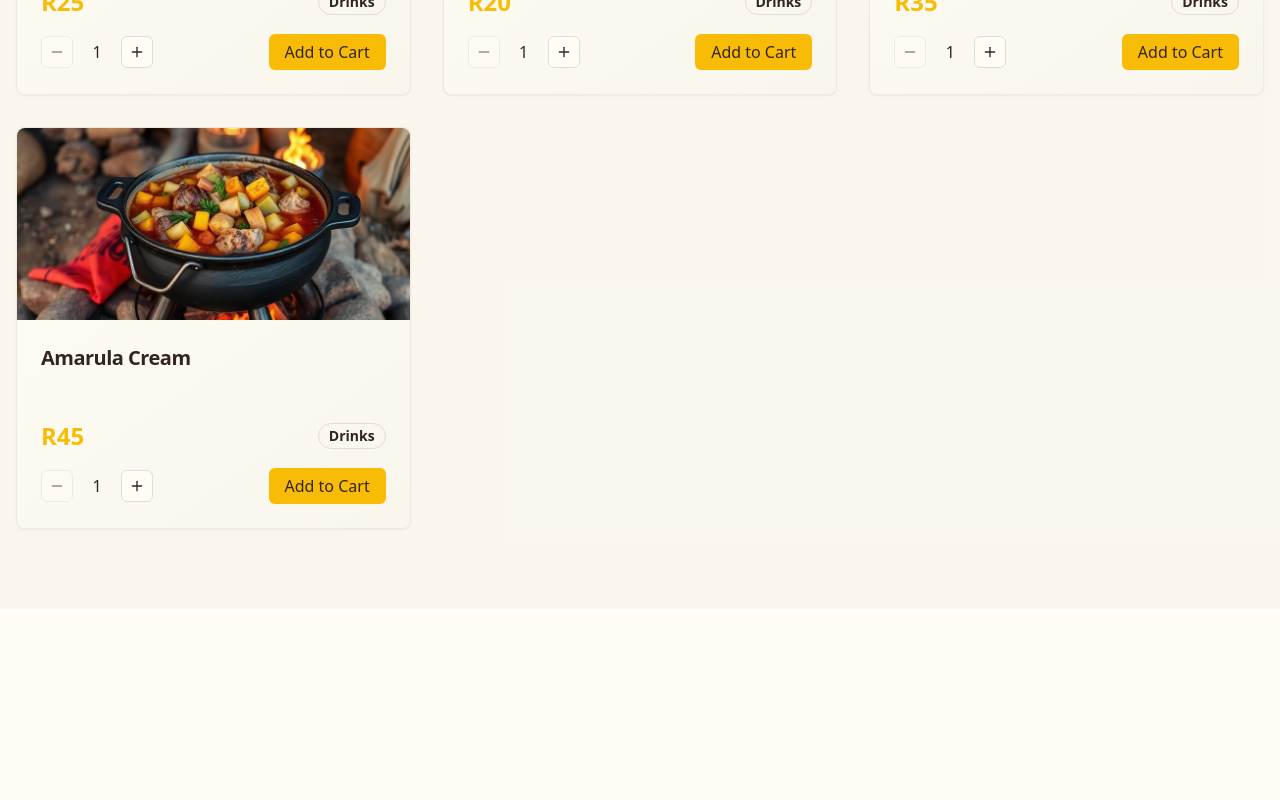
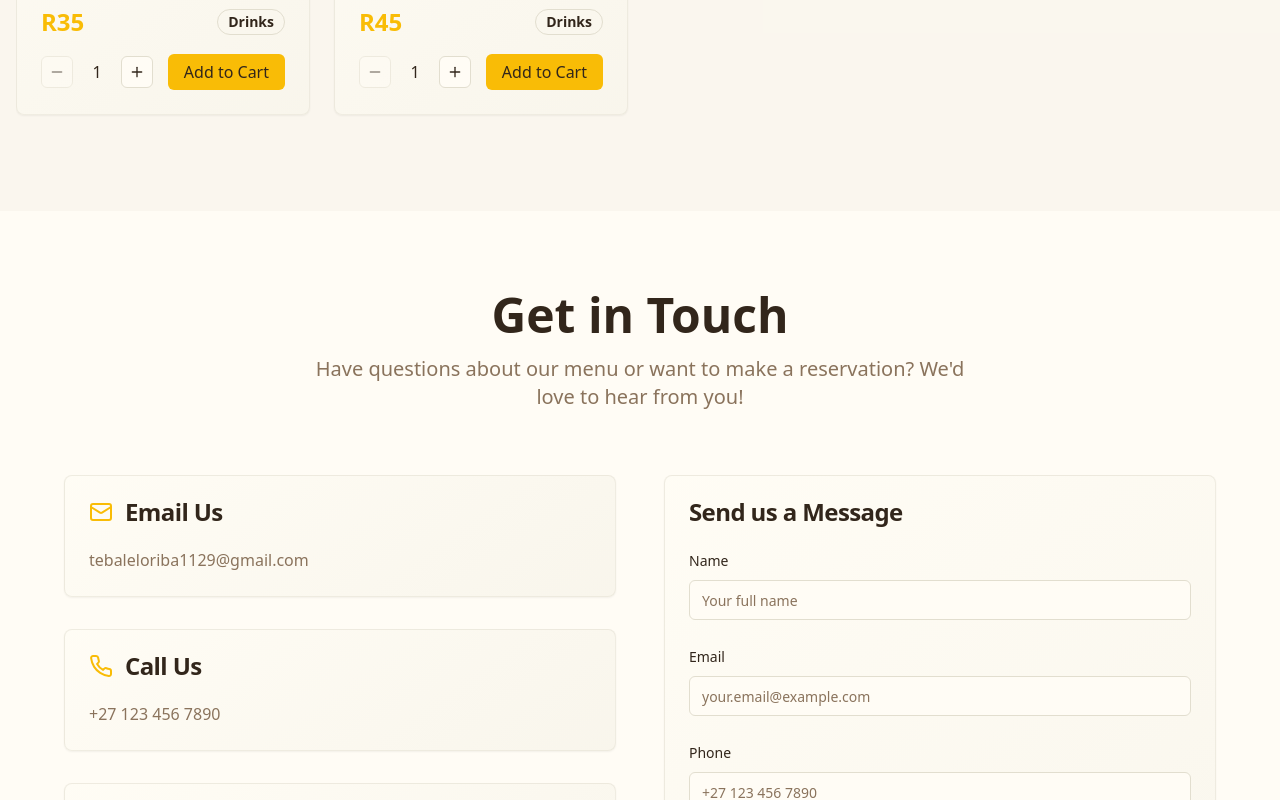
Before and after one commit to Tebaleloriba/braai-and-pap-order, a React (Vite) app: page / in a window 1280 px wide. Shown: the part 2000-2800 px from the top of the page. Before the commit the page ends 2673 px from the top, so only its background shows below. Built offline with nearby package versions, Linux system fonts and the light colour scheme.

Commit message:
Add contact form and menu cards
Add a contact form to the bottom of the page. Update the menu section to display choices as cards with hover effects. Ensure horizontal scrolling for menu items if they don't fit the screen.

```diff
--- /dev/null
+++ b/src/components/ContactForm.tsx
@@ -0,0 +1,182 @@
+import { useState } from "react";
+import { Card, CardContent, CardHeader, CardTitle } from "@/components/ui/card";
+import { Button } from "@/components/ui/button";
+import { Input } from "@/components/ui/input";
+import { Textarea } from "@/components/ui/textarea";
+import { Label } from "@/components/ui/label";
+import { Mail, Phone, MapPin, Send } from "lucide-react";
+import { useToast } from "@/hooks/use-toast";
+
+const ContactForm = () => {
+  const [formData, setFormData] = useState({
+    name: "",
+    email: "",
+    phone: "",
+    message: ""
+  });
+  const [isSubmitting, setIsSubmitting] = useState(false);
+  const { toast } = useToast();
+
+  const handleInputChange = (e: React.ChangeEvent<HTMLInputElement | HTMLTextAreaElement>) => {
+    const { name, value } = e.target;
+    setFormData(prev => ({ ...prev, [name]: value }));
+  };
+
+  const handleSubmit = async (e: React.FormEvent) => {
+    e.preventDefault();
+    setIsSubmitting(true);
+
+    // Simulate form submission
+    await new Promise(resolve => setTimeout(resolve, 1000));
+
+    toast({
+      title: "Message Sent!",
+      description: "We'll get back to you soon. Thank you for contacting us!"
+    });
+
+    setFormData({ name: "", email: "", phone: "", message: "" });
+    setIsSubmitting(false);
+  };
+
+  return (
+    <section className="py-20 bg-background">
+      <div className="container mx-auto px-4">
+        <div className="text-center mb-16">
+          <h2 className="text-4xl md:text-5xl font-bold text-foreground mb-4">
+            Get in Touch
+          </h2>
+          <p className="text-xl text-muted-foreground max-w-2xl mx-auto">
+            Have questions about our menu or want to make a reservation? We'd love to hear from you!
+          </p>
+        </div>
+
+        <div className="grid lg:grid-cols-2 gap-12 max-w-6xl mx-auto">
+          {/* Contact Information */}
+          <div className="space-y-8">
+            <Card className="hover:shadow-warm transition-all duration-300 bg-gradient-card border-border/50">
+              <CardHeader>
+                <CardTitle className="flex items-center gap-3 text-foreground">
+                  <Mail className="h-6 w-6 text-primary" />
+                  Email Us
+                </CardTitle>
+              </CardHeader>
+              <CardContent>
+                <p className="text-muted-foreground">tebaleloriba1129@gmail.com</p>
+              </CardContent>
+            </Card>
+
+            <Card className="hover:shadow-warm transition-all duration-300 bg-gradient-card border-border/50">
+              <CardHeader>
+                <CardTitle className="flex items-center gap-3 text-foreground">
+                  <Phone className="h-6 w-6 text-primary" />
+                  Call Us
+                </CardTitle>
+              </CardHeader>
+              <CardContent>
+                <p className="text-muted-foreground">+27 123 456 7890</p>
+              </CardContent>
+            </Card>
+
+            <Card className="hover:shadow-warm transition-all duration-300 bg-gradient-card border-border/50">
+              <CardHeader>
+                <CardTitle className="flex items-center gap-3 text-foreground">
+                  <MapPin className="h-6 w-6 text-primary" />
+                  Visit Us
+                </CardTitle>
+              </CardHeader>
+              <CardContent>
+                <p className="text-muted-foreground">
+                  123 Heritage Street<br />
+                  Cape Town, Western Cape<br />
+                  South Africa
+                </p>
+              </CardContent>
+            </Card>
+          </div>
+
+          {/* Contact Form */}
+          <Card className="hover:shadow-warm transition-all duration-300 bg-gradient-card border-border/50">
+            <CardHeader>
+              <CardTitle className="text-foreground">Send us a Message</CardTitle>
+            </CardHeader>
+            <CardContent>
+              <form onSubmit={handleSubmit} className="space-y-6">
+                <div>
+                  <Label htmlFor="name" className="text-foreground">Name</Label>
+                  <Input
+                    id="name"
+                    name="name"
+                    type="text"
+                    value={formData.name}
+                    onChange={handleInputChange}
+                    required
+                    className="mt-2"
+                    placeholder="Your full name"
+                  />
+                </div>
+
+                <div>
+                  <Label htmlFor="email" className="text-foreground">Email</Label>
+                  <Input
+                    id="email"
+                    name="email"
+                    type="email"
+                    value={formData.email}
+                    onChange={handleInputChange}
+                    required
+                    className="mt-2"
+                    placeholder="your.email@example.com"
+                  />
+                </div>
+
+                <div>
+                  <Label htmlFor="phone" className="text-foreground">Phone</Label>
+                  <Input
+                    id="phone"
+                    name="phone"
+                    type="tel"
+                    value={formData.phone}
+                    onChange={handleInputChange}
+                    className="mt-2"
+                    placeholder="+27 123 456 7890"
+                  />
+                </div>
+
+                <div>
+                  <Label htmlFor="message" className="text-foreground">Message</Label>
+                  <Textarea
+                    id="message"
+                    name="message"
+                    value={formData.message}
+                    onChange={handleInputChange}
+                    required
+                    className="mt-2"
+                    rows={5}
+                    placeholder="Tell us how we can help you..."
+                  />
+                </div>
+
+                <Button
+                  type="submit"
+                  disabled={isSubmitting}
+                  className="w-full bg-primary hover:bg-primary/90 text-primary-foreground"
+                >
+                  {isSubmitting ? (
+                    <>Sending...</>
+                  ) : (
+                    <>
+                      <Send className="mr-2 h-4 w-4" />
+                      Send Message
+                    </>
+                  )}
+                </Button>
+              </form>
+            </CardContent>
+          </Card>
+        </div>
+      </div>
+    </section>
+  );
+};
+
+export default ContactForm;
--- a/src/components/Menu.tsx
+++ b/src/components/Menu.tsx
@@ -143,29 +143,32 @@ const Menu = ({ onAddToCart }: MenuProps) => {
           </p>
         </div>
 
-        {/* Category Filter */}
-        <div className="flex flex-wrap justify-center gap-2 mb-12">
+        {/* Category Filter - Horizontal Scroll */}
+        <div className="flex overflow-x-auto gap-2 mb-12 pb-2 scrollbar-hide">
+          <div className="flex gap-2 min-w-max px-4">
             {categories.map((category) => (
               <Button
                 key={category}
                 variant={selectedCategory === category ? "default" : "outline"}
                 onClick={() => setSelectedCategory(category)}
-              className="rounded-full"
+                className="rounded-full whitespace-nowrap"
               >
                 {category}
               </Button>
             ))}
           </div>
+        </div>
 
-        {/* Menu Grid */}
-        <div className="grid grid-cols-2 lg:grid-cols-3 gap-3 md:gap-8">
+        {/* Menu Grid - Horizontal Scroll on Mobile */}
+        <div className="overflow-x-auto pb-4">
+          <div className="grid grid-cols-2 md:grid-cols-3 lg:grid-cols-4 gap-3 md:gap-6 min-w-max md:min-w-0">
             {filteredItems.map((item) => (
-            <Card key={item.id} className="group hover:shadow-warm transition-all duration-300 bg-gradient-card border-border/50 flex flex-col">
+              <Card key={item.id} className="group hover:shadow-warm hover:scale-105 transition-all duration-300 bg-gradient-card border-border/50 flex flex-col w-64 md:w-auto">
                 <div className="relative overflow-hidden rounded-t-lg">
                   <img
                     src={item.image}
                     alt={item.name}
-                  className="w-full h-40 sm:h-48 object-cover group-hover:scale-105 transition-transform duration-300"
+                    className="w-full h-40 sm:h-48 object-cover group-hover:scale-110 transition-transform duration-500"
                   />
                   <div className="absolute top-2 sm:top-4 left-2 sm:left-4 flex gap-1 sm:gap-2">
                     {item.popular && (
@@ -175,10 +178,16 @@ const Menu = ({ onAddToCart }: MenuProps) => {
                       <Badge variant="destructive" className="text-xs sm:text-sm">Spicy</Badge>
                     )}
                   </div>
+                  {/* Hover overlay */}
+                  <div className="absolute inset-0 bg-black/20 opacity-0 group-hover:opacity-100 transition-opacity duration-300 flex items-center justify-center">
+                    <p className="text-white font-semibold text-lg opacity-0 group-hover:opacity-100 transition-opacity duration-300 delay-150">
+                      View Details
+                    </p>
+                  </div>
                 </div>
 
                 <CardHeader className="p-3 sm:p-6 flex-grow">
-                <CardTitle className="text-lg sm:text-xl text-foreground">{item.name}</CardTitle>
+                  <CardTitle className="text-lg sm:text-xl text-foreground group-hover:text-primary transition-colors duration-300">{item.name}</CardTitle>
                 </CardHeader>
 
                 <CardContent className="space-y-3 sm:space-y-4 p-3 sm:p-6 pt-0 mt-auto">
@@ -224,6 +233,7 @@ const Menu = ({ onAddToCart }: MenuProps) => {
             ))}
           </div>
         </div>
+      </div>
     </section>
   );
 };
--- a/src/index.css
+++ b/src/index.css
@@ -128,4 +128,14 @@ All colors MUST be HSL.
   body {
     @apply bg-background text-foreground;
   }
+
+  /* Hide scrollbar */
+  .scrollbar-hide {
+    -ms-overflow-style: none;
+    scrollbar-width: none;
+  }
+
+  .scrollbar-hide::-webkit-scrollbar {
+    display: none;
+  }
 }
--- a/src/pages/Index.tsx
+++ b/src/pages/Index.tsx
@@ -7,6 +7,7 @@ import Menu from "@/components/Menu";
 import Cart from "@/components/Cart";
 import BottomNavigation from "@/components/BottomNavigation";
 import AuthModal from "@/components/AuthModal";
+import ContactForm from "@/components/ContactForm";
 
 interface CartItem {
   id: string;
@@ -133,6 +134,8 @@ const Index = () => {
 
       <Menu onAddToCart={addToCart} />
 
+      <ContactForm />
+
       <BottomNavigation
         cartItemCount={cartItemCount}
         onCartClick={() => {
```
Lines whose indentation alone changed are shown as unchanged.
